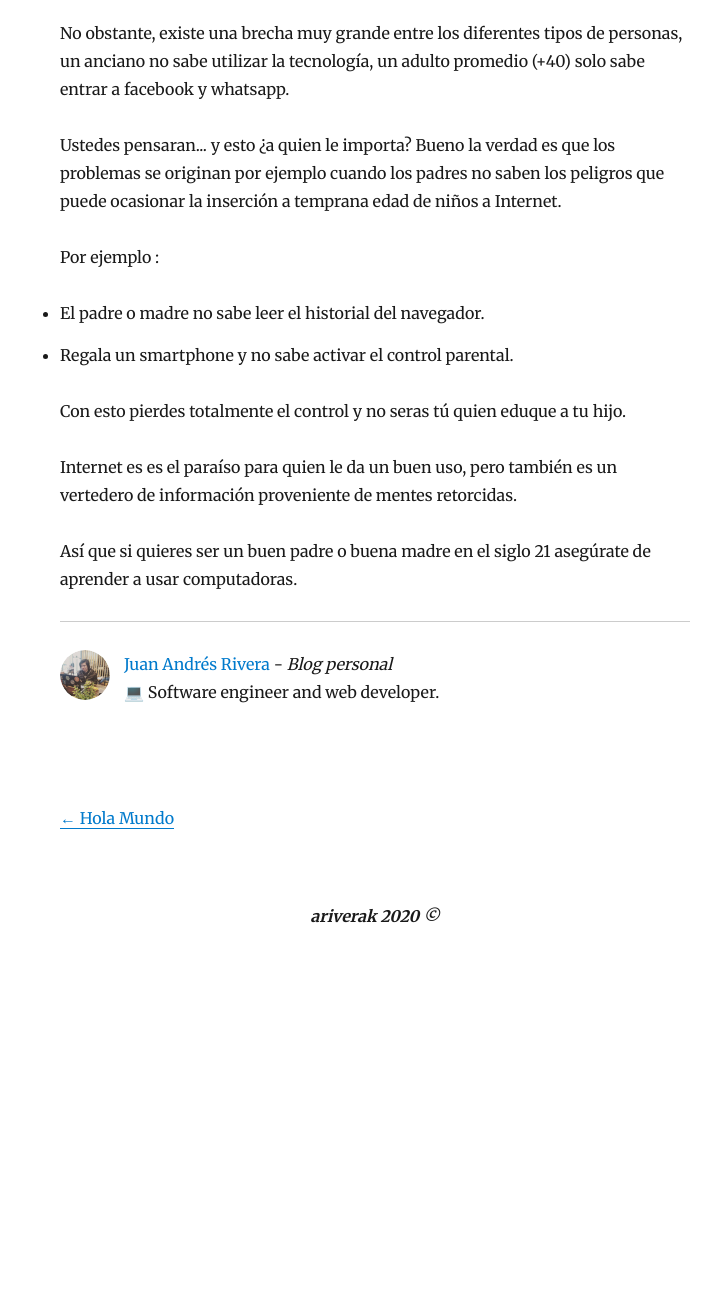
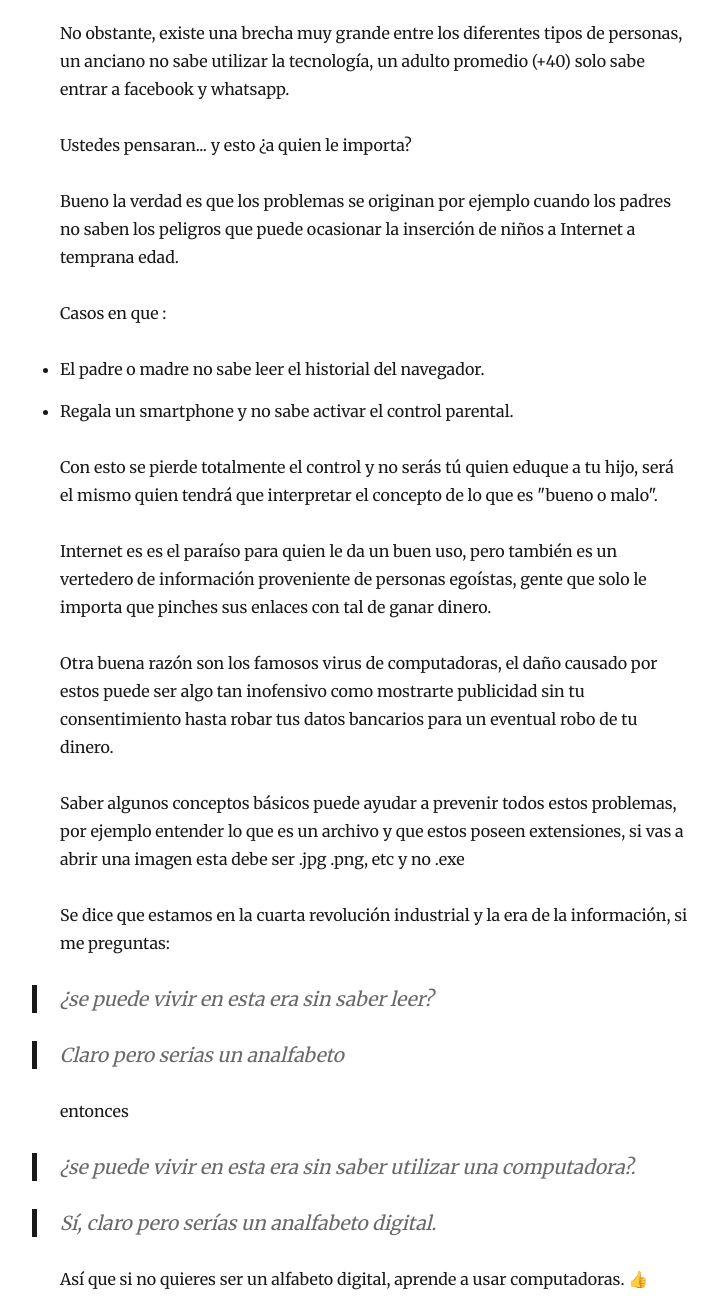
Before and after one commit to ariverak/ariverak-blog, a Gatsby site: page /la-importancia-de-aprender-a-usar-las-computadoras/ in a window 1280 px wide. Shown: the part 500-1800 px from the top of the page, without its empty margins (265-986 px from the left). Before the commit the page ends 1536 px from the top, so only its background shows below. Built offline with nearby package versions, Linux system fonts and the light colour scheme; Gatsby itself is replaced by a stand-in of ours; some packages are replaced by stand-ins of ours.

Commit message:
edit post

```diff
--- a/content/blog/la-importancia-de-aprender-a-usar-las-computadoras/index.md
+++ b/content/blog/la-importancia-de-aprender-a-usar-las-computadoras/index.md
@@ -4,23 +4,74 @@ date: "2019-01-06"
 description: Casi todas las personas ocupamos algún tipo de computadoras en nuestro día
 ---
 
+
+
 Casi todas las personas ocupamos algún tipo de computadoras en nuestro día a día ya sea para trabajar o simplemente para comunicarnos con otras personas.
+
 > (Un teléfono también es una computadora.)
+
+
 
 Se ha creado una dependencia muy fuerte hacia las tecnologías y esto crece a medida que los años pasan, no hace mucho tiempo que las computadoras solo existían con el fin de aportar a la ciencia y a la educación pero hoy en día un teléfono es como si fuera un órgano indispensable de nuestro cuerpo.
 
+
+
 No obstante, existe una brecha muy grande entre los diferentes tipos de personas, un anciano no sabe utilizar la tecnología, un adulto promedio (+40) solo sabe entrar a facebook y whatsapp.
 
+
+
 Ustedes pensaran... y esto ¿a quien le importa?
-Bueno la verdad es que los problemas se originan por ejemplo cuando los padres no saben los peligros que puede ocasionar la inserción a temprana edad de niños a Internet.
 
-Por ejemplo :
+Bueno la verdad es que los problemas se originan por ejemplo cuando los padres no saben los peligros que puede ocasionar la inserción de niños a Internet a temprana edad.
+
+
+
+Casos en que :
+
 - El padre o madre no sabe leer el historial del navegador.
+
+
 
 - Regala un smartphone y no sabe activar el control parental.
 
-Con esto pierdes totalmente el control y no seras tú quien eduque a tu hijo.
 
-Internet es es el paraíso para quien le da un buen uso, pero también es un vertedero de información proveniente  de mentes retorcidas.
 
-Así que si quieres ser un buen padre o buena madre en el siglo 21 asegúrate de aprender a usar computadoras.
+Con esto se pierde totalmente el control y no serás tú quien eduque a tu hijo, será el mismo quien tendrá que interpretar el concepto de lo que es "bueno o malo".
+
+
+
+Internet es es el paraíso para quien le da un buen uso, pero también es un vertedero de información proveniente de personas egoístas, gente que solo le importa que pinches sus enlaces con tal de ganar dinero.
+
+
+
+Otra buena razón son los famosos virus de computadoras, el daño causado por estos puede ser algo tan inofensivo como mostrarte publicidad sin tu consentimiento hasta robar tus datos bancarios para un eventual robo de tu dinero.
+
+
+
+Saber algunos conceptos básicos puede ayudar a prevenir todos estos problemas, por ejemplo entender lo que es un archivo y que estos poseen extensiones, si vas a abrir una imagen esta debe ser .jpg .png, etc y no .exe
+
+
+
+Se dice que estamos en la cuarta revolución industrial y la era de la información, si me preguntas:
+
+> ¿se puede vivir en esta era sin saber leer?
+
+
+
+> Claro pero serias un analfabeto
+
+
+
+entonces
+
+
+
+> ¿se puede vivir en esta era sin saber utilizar una computadora?.
+
+
+
+> Sí, claro pero serías un analfabeto digital.
+
+
+
+Así que si no quieres ser un alfabeto digital, aprende a usar computadoras. 👍
```
